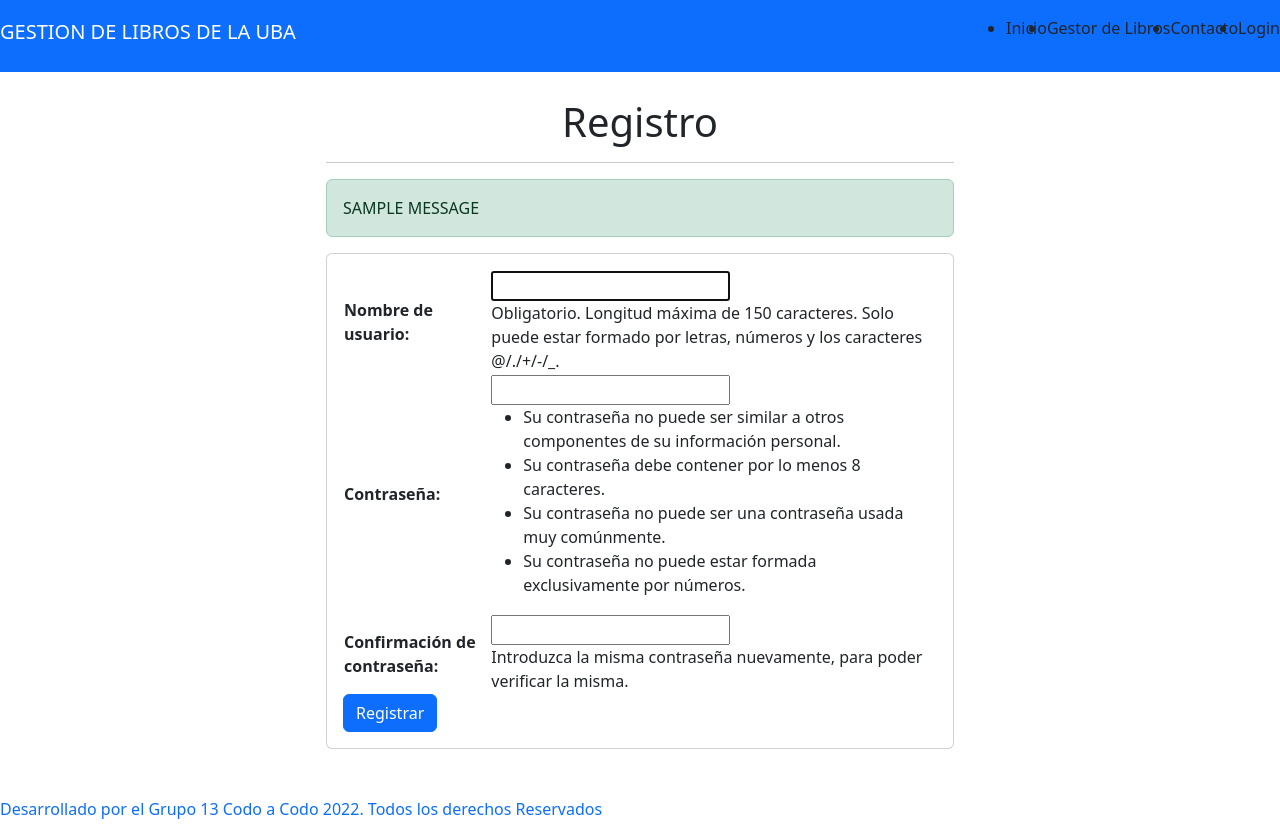
After one commit to eze-fayu/django2022, a Django app: page /registro in a window 1280 px wide. The commit adds this page. Run offline with Django 3.2, Linux system fonts and the light colour scheme; tables that the repository leaves empty hold one stand-in row (values such as "Sample post"); one stand-in notice (Sample message) is shown; some libraries are stand-ins or nearby versions.

Commit message:
creado login y acceso. gestor solo con login

```diff
--- a/G13/G13/settings.py
+++ b/G13/G13/settings.py
@@ -141,3 +141,5 @@ EMAIL_HOST_USER = 'xxxxxxxxx@gmail.com'  # correo desde donde se envia
 EMAIL_HOST_PASSWORD = 'xxxxxxxxxx'     # contraseña del correo
 
 EMAIL_USE_TLS = True
+
+LOGIN_REDIRECT_URL = 'catalogo'
--- a/G13/main/urls.py
+++ b/G13/main/urls.py
@@ -2,8 +2,12 @@ from django.urls import path
 from . import views
 from django.conf import settings
 from django.conf.urls.static import static
+from django.contrib.auth.views import LoginView, LogoutView
 
 urlpatterns = [
     path('', views.index, name="index"),
     path('contacto', views.contacto, name="contacto"),
+    path('registro', views.registro, name="registro"),
+    path('login', LoginView.as_view(template_name='login.html'), name="login"),
+    path('logout', LogoutView.as_view(template_name='logout.html'), name="login"),
 ]
--- a/G13/main/views.py
+++ b/G13/main/views.py
@@ -4,6 +4,7 @@ from django.core.mail import EmailMessage
 from django.template.loader import render_to_string
 from django.contrib import messages
 from django.conf import settings
+from django.contrib.auth.forms import UserCreationForm
 
 # Create your views here.
 
@@ -45,3 +46,16 @@ def contacto(request):
     else:
         contacto_form = ContactoForm()
     return render(request, "main/contacto.html", {'contacto_form': contacto_form})
+
+def registro(request):
+    if request.method == 'POST':
+        register_form = UserCreationForm(request.POST)
+        if register_form.is_valid():
+            register_form.save()
+            username = register_form.cleaned_data['username']
+            messages.success(request, f'Usuario {username} creado correctamente')
+            # register_form = UserCreationForm()
+            return redirect('catalogo')
+    else:
+        register_form = UserCreationForm()
+    return render(request, "register.html", {'register_form': register_form})
--- a/G13/templates/base.html
+++ b/G13/templates/base.html
@@ -25,6 +25,15 @@
         <li class="nav-item">
           <a class="nav-link text-dark mr-3" href="/contacto">Contacto</a>
         </li>
+        {% if request.user.is_authenticated %}
+          <li class="nav-item">
+            <a class="nav-link text-dark mr-3" href="/logout">Logout</a>
+          </li>
+        {% else %}
+          <li class="nav-item">
+            <a class="nav-link text-dark mr-3" href="/login">Login</a>
+          </li>
+        {% endif %}
       </ul>
       </nav>
       {% block cabecera %}
--- a/G13/templates/catalogo/index.html
+++ b/G13/templates/catalogo/index.html
@@ -2,6 +2,7 @@
 
 {% block cuerpo %}
 
+{% if request.user.is_authenticated %}
         <h1 class="container text-center" style="margin-top:100px">Seleccione el tipo de acción que desea:</h1>
 
             <div class="btn-group" role="group">
@@ -36,5 +37,8 @@
                 <p>No hay Libros Cargados</p>
                 {% endcomment %}
         {% endif %}
+{% else %}
+            <h3 class="container text-center" style="margin-top:100px">Debes estas logeado para acceder a este contenido</h3>
+{% endif %}
 
 {% endblock cuerpo %}
--- /dev/null
+++ b/G13/templates/register.html
@@ -0,0 +1,37 @@
+{% extends "base.html" %}
+
+{% block cuerpo %}
+
+<div class="row">
+    <div class="col-12 col-md-6 offset-md-3 mt-5 mb-5">
+
+        <h1 class="text-center" style="margin-top:50px">Registro</h1>
+        <hr>
+
+        {% if messages %}
+            {% for message in messages %}
+                <div class="alert alert-{{ message.tags }}">
+                    {{ message | upper}}
+                </div>
+            {% endfor %}
+        {% endif %}
+
+    {% if form.errors %}
+        <p class="error">Por favor, corrige los errores.</p>
+    {% endif %}
+
+        <div class="card">
+            <div class="card-body">
+                <form action="{% url 'registro' %}" method="post">
+                    <table>
+                        {% csrf_token %}
+                        {{ register_form.as_table }}
+                    </table>
+                    <input type="submit" class="btn btn-primary" value="Registrar">
+                </form>
+            </div>
+        </div>
+    </div>
+
+</div>
+{% endblock cuerpo %}
```
Also changed, not shown: G13/templates/login.html (added, +27 -0 lines), G13/templates/logout.html (added, +31 -0 lines), G13/db.sqlite3. Lines whose indentation alone changed are shown as unchanged.
